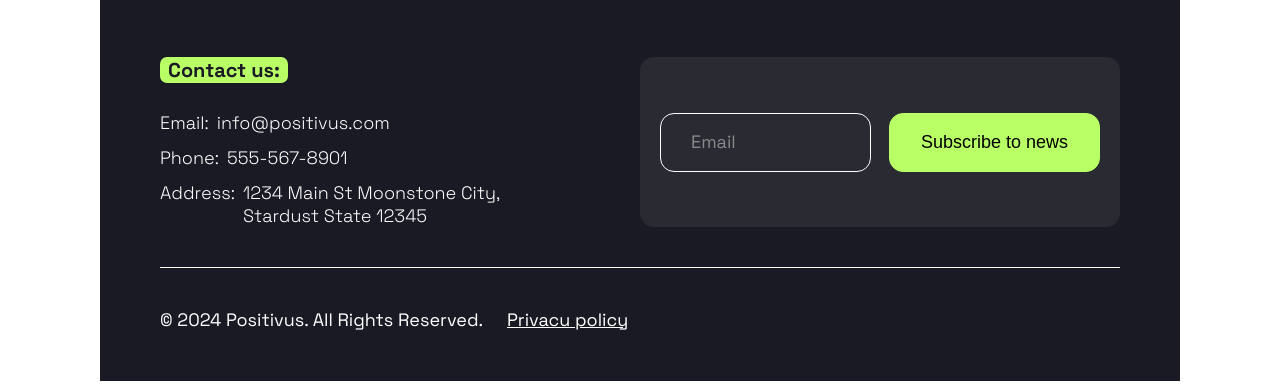
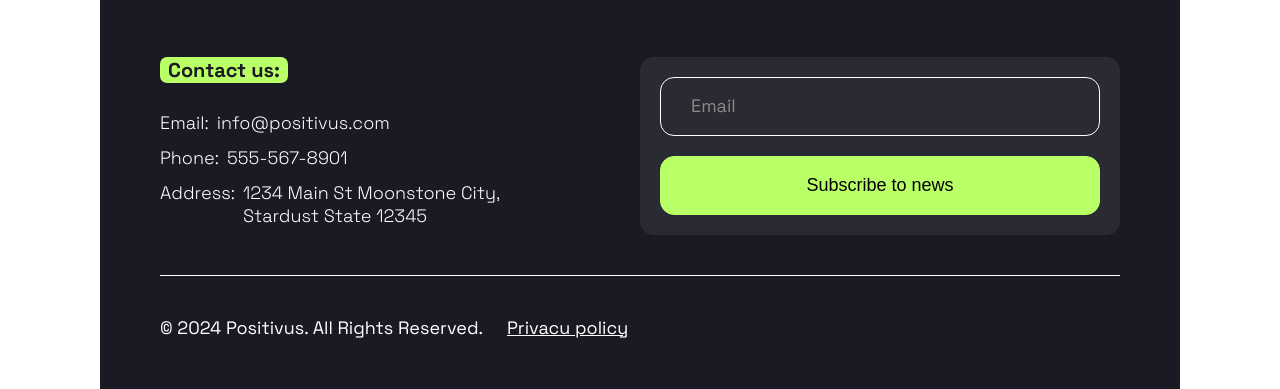
Before and after one commit to Seibeaaar/Positivus, a plain HTML site: page index.html in a window 1280 px wide. Shown: the part 7410-7799 px from the top of the page. Drawn offline with Linux system fonts and the light colour scheme.

Commit message:
Make footer responsive

```diff
--- a/common.css
+++ b/common.css
@@ -143,13 +143,3 @@ input::placeholder, textarea::placeholder {
     background-color: var(--white);
     color: var(--dark);
 }
-
-.copyright {
-    gap: 24px;
-    font-size: var(--p-desk);
-    font-weight: var(--thik);
-}
-
-.copyright-link {
-    text-decoration: underline;
-}
--- a/index.css
+++ b/index.css
@@ -480,10 +480,22 @@
     border-top-left-radius: 45px;
     border-top-right-radius: 45px;
     padding: 55px 60px 50px;
+    @media screen and (max-width: 992px) {
+        width: 100vw;
+        border-radius: 0;
+        padding: 50px 40px 30px;
+    }
+    @media screen and (max-width: 768px) {
+        padding: 50px 20px 30px;
+    }
 }
 
 .footer-header {
     justify-content: space-between;
+    @media screen and (max-width: 1200px) {
+        flex-direction: column;
+        gap: 24px;
+    }
 }
 
 .footer-logo__icon {
@@ -497,6 +509,14 @@
 
 .footer-nav, .footer-logo, .footer-social {
     gap: 12px;
+}
+
+.footer-nav {
+    @media screen and (max-width: 576px) {
+        margin: 35px 0;
+        flex-direction: column;
+        gap: 30px;
+    }
 }
 
 .footer-nav__link {
@@ -521,10 +541,26 @@
     margin-bottom: 40px;
     border-bottom: 1px solid var(--white);
     align-items: stretch;
+    @media screen and (max-width: 1200px) {
+        flex-direction: column;
+        justify-content: center;
+        align-items: center;
+        gap: 20px;
+    }
 }
 
 .footer-contact {
     max-width: 350px;
+    @media screen and (max-width: 1200px) {
+        width: 100%;
+        max-width: inherit;
+        display: flex;
+        flex-direction: column;
+        align-items: center;
+    }
+    @media screen and (max-width: 576px) {
+        max-width: 350px;
+    }
 }
 
 .footer-contact__title {
@@ -553,6 +589,22 @@
     padding: 0 20px;
     width: 50%;
     justify-content: space-between;
+    @media screen and (max-width: 1400px) {
+        flex-direction: column;
+        justify-content: center;
+        gap: 20px;
+        padding: 20px;
+    };
+    @media screen and (max-width: 1200px) {
+        width: 60%;
+        margin-top: 35px;
+    };
+    @media screen and (max-width: 992px) {
+        width: 75%;
+    };
+    @media screen and (max-width: 576px) {
+        width: 100%;
+    };
 }
 
 .footer-form__input {
@@ -560,6 +612,9 @@
     border-color: var(--white);
     color: var(--white);
     width: calc(50% - 9px);
+    @media screen and (max-width: 1400px) {
+        width: 100%;
+    }
 }
 
 .footer-form__action {
@@ -570,9 +625,27 @@
     transition: all ease .5s;
     border: 1px solid var(--primary);
     background-color: var(--primary);
+    @media screen and (max-width: 1400px) {
+        width: 100%;
+    }
 }
 
 .footer-form__action:hover {
     background-color: transparent;
     color: var(--primary);
 }
+
+.copyright {
+    gap: 24px;
+    font-size: var(--p-desk);
+    font-weight: var(--thik);
+    @media screen and (max-width: 992px) {
+        flex-direction: column;
+        justify-content: center;
+        gap: 20px;
+    }
+}
+
+.copyright-link {
+    text-decoration: underline;
+}
```
